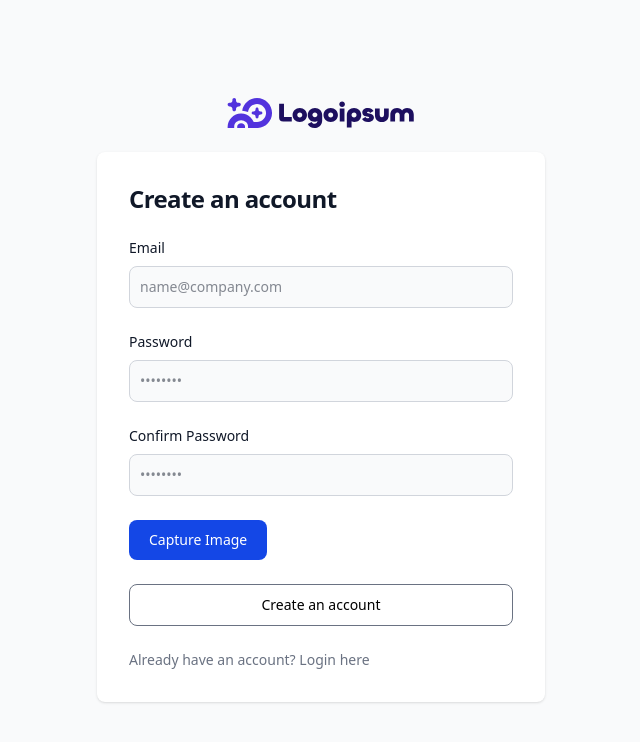
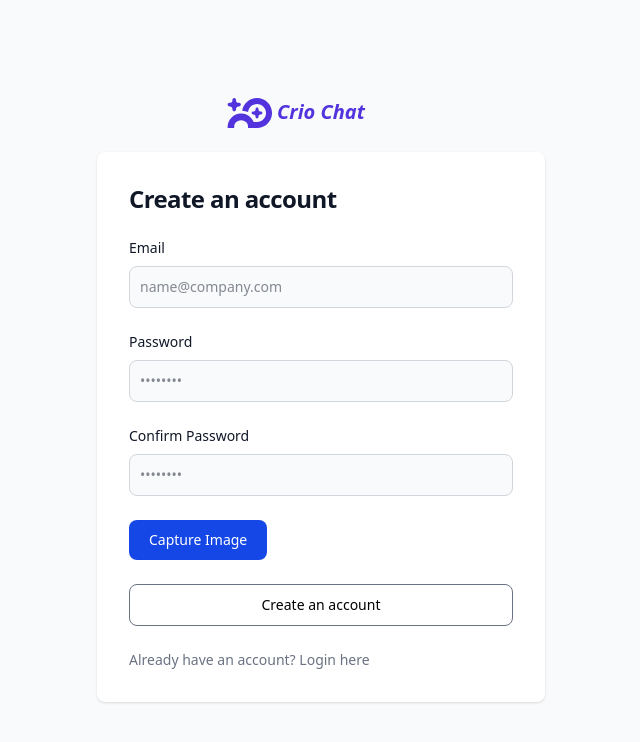
Before and after one commit to Iammayank18/socket-io-chat-js, a Next.js app: page /auth/signup in a window 1280 px wide. Shown: the top 742 px of the page, without its empty margins (319-959 px from the left). Built offline with nearby package versions, Linux system fonts and the light colour scheme; no server answers.

Commit message:
fixed input

```diff
--- a/src/component/Logo.js
+++ b/src/component/Logo.js
@@ -3,6 +3,7 @@ import React from "react";
 
 const Logo = () => {
   return (
+    <div className="relative">
       <svg
         width="200"
         height="30"
@@ -14,10 +15,10 @@ const Logo = () => {
           d="M39.2001 32C45.8275 32 51.2001 26.6274 51.2001 20C51.2001 13.3726 45.8275 8 39.2001 8C32.9802 8 27.8656 12.7321 27.2601 18.7925C24.8084 17.6836 22.1597 17.0209 19.4473 16.8465C20.9595 7.29911 29.2274 0 39.2001 0C50.2458 0 59.2001 8.95431 59.2001 20C59.2001 30.6428 50.887 39.344 40.4 39.9646V40H27.2195V38.2545C27.2195 35.987 26.2844 33.7821 24.5705 32.1336C22.8517 30.4804 20.4908 29.5273 18 29.5273C15.5092 29.5273 13.1483 30.4804 11.4295 32.1336C9.71564 33.7821 8.78049 35.987 8.78049 38.2545V40H0V38.2118C0 33.5371 1.94004 29.0906 5.33341 25.8398C8.61822 22.693 13.0047 20.9102 17.5711 20.805C17.7139 20.8017 17.8569 20.8 18 20.8C18.1108 20.8 18.2215 20.801 18.3322 20.803C22.9333 20.8851 27.3586 22.6707 30.6666 25.8398C32.4991 27.5953 33.9078 29.6995 34.8159 32H39.2001Z"
           fill="#5233DD"
         ></path>
-      <path
+        <pat1
           d="M21.677 34.9245C22.6521 35.7725 23.2 36.9227 23.2 38.122V40H12.8V38.122C12.8 36.9227 13.3479 35.7725 14.323 34.9245C15.2982 34.0764 16.6209 33.6 18 33.6C19.3791 33.6 20.7018 34.0764 21.677 34.9245Z"
           fill="#5233DD"
-      ></path>
+        ></pat1>
         <path
           d="M43.7818 18.0363C42.3358 18.0363 41.1637 16.8642 41.1637 15.4182V14.7636C41.1637 13.6792 40.2845 12.8 39.2 12.8C38.1155 12.8 37.2364 13.6791 37.2364 14.7636V15.4182C37.2364 16.8642 36.0642 18.0363 34.6182 18.0363H33.9636C32.8792 18.0363 32 18.9155 32 20C32 21.0845 32.8792 21.9636 33.9636 21.9636H34.6182C36.0642 21.9636 37.2364 23.1358 37.2364 24.5818V25.2364C37.2364 26.3209 38.1155 27.2 39.2 27.2C40.2845 27.2 41.1637 26.3209 41.1637 25.2364V24.5818C41.1637 23.1358 42.3358 21.9636 43.7818 21.9636H44.4364C45.5209 21.9636 46.4 21.0845 46.4 20C46.4 18.9155 45.5209 18.0363 44.4364 18.0363H43.7818Z"
           fill="#5233DD"
@@ -26,43 +27,11 @@ const Logo = () => {
           d="M11.2001 3.20004C11.2001 4.96732 12.6328 6.39999 14.4001 6.39999H15.2C16.5255 6.39999 17.6 7.47451 17.6 8.79999C17.6 10.1255 16.5255 11.2 15.2 11.2H14.4001C12.6328 11.2 11.2001 12.6327 11.2001 14.3999V15.2C11.2001 16.5255 10.1256 17.6 8.80011 17.6C7.47463 17.6 6.40011 16.5255 6.40011 15.2L6.40011 14.4C6.40011 12.6327 4.96742 11.2 3.20011 11.2H2.4C1.07452 11.2 0 10.1255 0 8.79999C0 7.47451 1.07452 6.39999 2.4 6.39999H3.20012C4.96742 6.39999 6.40011 4.96731 6.40011 3.2L6.40011 2.4C6.40011 1.07452 7.47463 0 8.80011 0C10.1256 0 11.2001 1.07452 11.2001 2.4V3.20004Z"
           fill="#5233DD"
         ></path>
-      <path
-        d="M239.278 13.2388C245.287 13.2388 248.187 17.4367 248.187 22.2992V31.4294H241.898V23.3836C241.898 21.1797 241.095 19.3607 238.789 19.3607C236.483 19.3607 235.714 21.1797 235.714 23.3836V31.4294H229.425V23.3836C229.425 21.1797 228.656 19.3607 226.35 19.3607C224.044 19.3607 223.241 21.1797 223.241 23.3836V31.4294H216.951V22.2992C216.951 17.4367 219.851 13.2388 225.861 13.2388C229.145 13.2388 231.521 14.5332 232.604 16.6671C233.757 14.5332 236.273 13.2388 239.278 13.2388Z"
-        fill="#1D0F5F"
-      ></path>
-      <path
-        d="M205.65 25.8323C207.677 25.8323 208.55 23.9783 208.55 21.7744V13.9385H214.839V22.544C214.839 27.6864 211.834 31.9542 205.65 31.9542C199.466 31.9542 196.461 27.6864 196.461 22.544V13.9385H202.75V21.7744C202.75 23.9783 203.624 25.8323 205.65 25.8323Z"
-        fill="#1D0F5F"
-      ></path>
-      <path
-        d="M187.213 31.9892C183.265 31.9892 180.715 30.6249 179.212 27.9662L183.754 25.4125C184.383 26.532 185.327 27.0917 186.899 27.0917C188.192 27.0917 188.786 26.6369 188.786 26.0772C188.786 23.9433 179.562 26.1122 179.562 19.3257C179.562 16.0374 182.357 13.3788 187.109 13.3788C191.266 13.3788 193.538 15.4077 194.551 17.3667L190.009 19.9554C189.624 18.9059 188.436 18.2762 187.248 18.2762C186.34 18.2762 185.851 18.661 185.851 19.1858C185.851 21.3546 195.075 19.3607 195.075 25.9373C195.075 29.6104 191.476 31.9892 187.213 31.9892Z"
-        fill="#1D0F5F"
-      ></path>
-      <path
-        d="M165.241 39.4753H158.952V22.649C158.952 17.2967 162.97 13.4137 168.56 13.4137C174.01 13.4137 178.168 17.5766 178.168 22.649C178.168 28.2461 174.465 31.9542 168.909 31.9542C167.617 31.9542 166.324 31.5694 165.241 30.9747V39.4753ZM168.56 26.0422C170.551 26.0422 171.879 24.503 171.879 22.684C171.879 20.8299 170.551 19.3257 168.56 19.3257C166.568 19.3257 165.241 20.8299 165.241 22.684C165.241 24.503 166.568 26.0422 168.56 26.0422Z"
-        fill="#1D0F5F"
-      ></path>
-      <path
-        d="M152.652 12.0844C150.59 12.0844 148.878 10.3703 148.878 8.30637C148.878 6.24244 150.59 4.52832 152.652 4.52832C154.713 4.52832 156.425 6.24244 156.425 8.30637C156.425 10.3703 154.713 12.0844 152.652 12.0844ZM149.507 13.9385H155.796V31.4294H149.507V13.9385Z"
-        fill="#1D0F5F"
-      ></path>
-      <path
-        d="M137.441 31.9542C131.99 31.9542 127.832 27.7563 127.832 22.649C127.832 17.5766 131.99 13.3788 137.441 13.3788C142.891 13.3788 147.049 17.5766 147.049 22.649C147.049 27.7563 142.891 31.9542 137.441 31.9542ZM137.441 26.0422C139.432 26.0422 140.76 24.503 140.76 22.684C140.76 20.8299 139.432 19.2907 137.441 19.2907C135.449 19.2907 134.121 20.8299 134.121 22.684C134.121 24.503 135.449 26.0422 137.441 26.0422Z"
-        fill="#1D0F5F"
-      ></path>
-      <path
-        d="M115.957 40C111.624 40 108.48 38.076 106.872 34.6478L112.078 31.8492C112.637 33.0386 113.686 34.263 115.852 34.263C118.123 34.263 119.625 32.8287 119.8 30.31C118.962 31.0446 117.634 31.6044 115.642 31.6044C110.786 31.6044 106.872 27.8613 106.872 22.614C106.872 17.5416 111.03 13.4137 116.481 13.4137C122.071 13.4137 126.089 17.2967 126.089 22.649V29.5754C126.089 35.8721 121.722 40 115.957 40ZM116.376 25.6924C118.263 25.6924 119.695 24.3981 119.695 22.4741C119.695 20.585 118.263 19.3257 116.376 19.3257C114.524 19.3257 113.057 20.585 113.057 22.4741C113.057 24.3981 114.524 25.6924 116.376 25.6924Z"
-        fill="#1D0F5F"
-      ></path>
-      <path
-        d="M96.2038 31.9542C90.7533 31.9542 86.5955 27.7563 86.5955 22.649C86.5955 17.5766 90.7533 13.3788 96.2038 13.3788C101.654 13.3788 105.812 17.5766 105.812 22.649C105.812 27.7563 101.654 31.9542 96.2038 31.9542ZM96.2038 26.0422C98.1954 26.0422 99.5231 24.503 99.5231 22.684C99.5231 20.8299 98.1954 19.2907 96.2038 19.2907C94.2123 19.2907 92.8846 20.8299 92.8846 22.684C92.8846 24.503 94.2123 26.0422 96.2038 26.0422Z"
-        fill="#1D0F5F"
-      ></path>
-      <path
-        d="M75.143 7.81662V25.4825H85.555V31.4294H74.2695C70.2864 31.4294 68.6792 29.3305 68.6792 26.0072V7.81662H75.143Z"
-        fill="#1D0F5F"
-      ></path>
       </svg>
+      <span className="absolute left-14 top-0 text-xl font-bold text-[#5233DD] italic">
+        Crio Chat
+      </span>
+    </div>
   );
 };
 
--- a/src/component/MessageInput.js
+++ b/src/component/MessageInput.js
@@ -16,7 +16,10 @@ const MessageInput = ({ onSend }) => {
     setMsg(speech);
   }, [speech]);
   return (
-    <form className="flex items-center max-w-lg mx-auto" onSubmit={handleSend}>
+    <form
+      className="flex items-center mx-auto w-full md:max-w-lg fixed bottom-2 left-1/2 transform -translate-x-1/2 -translate-y-1/2 px-5"
+      onSubmit={handleSend}
+    >
       <label htmlFor="message-box" className="sr-only">
         Message
       </label>
```
Lines whose indentation alone changed are shown as unchanged.
